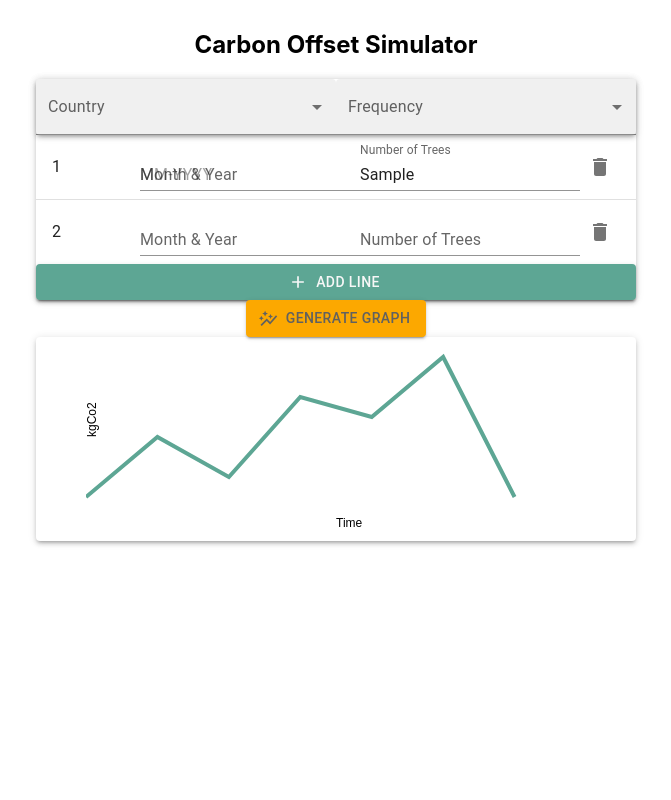
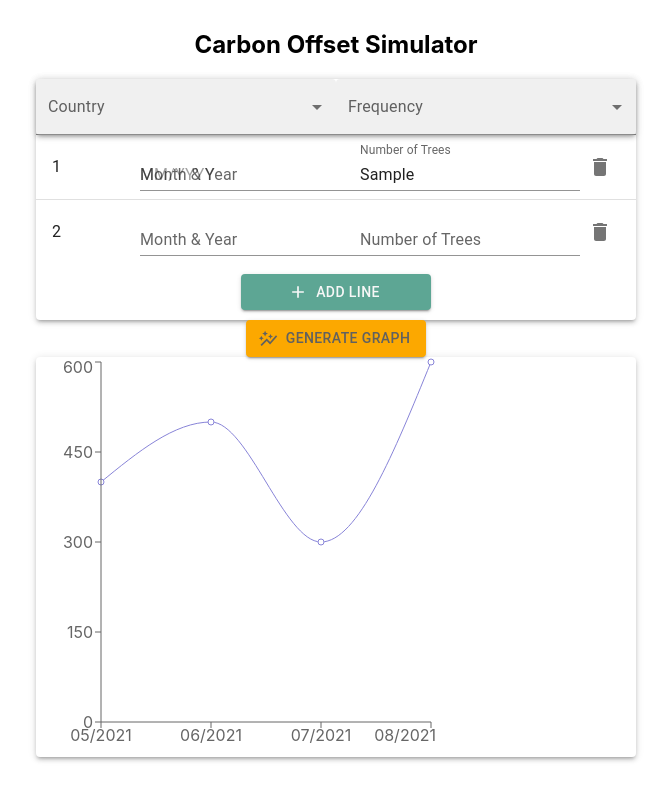
Before and after one commit to TrisRosco/s2z, a React (Create React App) app in the folder s2z/: page / in a window 1280 px wide. Both pictures are taken after typing "Sample", "Sample" into the empty fields and a click on the button "ADD LINE". Shown: the whole page, without its empty margins (304-975 px from the left). Built offline with nearby package versions, Linux system fonts and the light colour scheme.

Commit message:
Remove my graph, now using Recharts

```diff
--- a/s2z/package.json
+++ b/s2z/package.json
@@ -17,6 +17,7 @@
     "react": "^18.2.0",
     "react-dom": "^18.2.0",
     "react-scripts": "5.0.1",
+    "recharts": "^2.9.0",
     "web-vitals": "^2.1.4"
   },
   "scripts": {
--- a/s2z/src/App.js
+++ b/s2z/src/App.js
@@ -1,7 +1,8 @@
 import "./App.css";
 import React, { useState } from "react";
 import ParamInput from "./Components/ParamInput";
-import Graph from "./Components/Graph";
+// import Graph from "./Components/Graph";
+import { LineChart, Line, CartesianGrid, XAxis, YAxis } from "recharts";
 import { createTheme, Paper, ThemeProvider } from "@mui/material";
 import Button from "@mui/material/Button";
 import AutoGraphIcon from "@mui/icons-material/AutoGraph";
@@ -24,13 +25,12 @@ const theme = createTheme({
 });
 
 function App() {
-  const [data, setData] = useState([20, 50, 30, 70, 60, 90, 20]); // Placeholder data
-  const width = 500;
-  const height = 200;
-
-  const updateData = (newData) => {
-    setData(newData);
-  };
+  const [data, setData] = useState([
+    { date: "05/2021", trees: 400 },
+    { date: "06/2021", trees: 500 },
+    { date: "07/2021", trees: 300 },
+    { date: "08/2021", trees: 600 },
+  ]);
 
   return (
     <div className="App">
@@ -38,17 +38,22 @@ function App() {
         <header className="App-header">
           <h2>Carbon Offset Simulator</h2>
         </header>
-        <ParamInput updateData={updateData} />
+        <ParamInput />
         <Button
           color="secondary"
           startIcon={<AutoGraphIcon />}
           variant="contained"
-          onClick={() => console.log("Generating graph")} // placeholder
+          onClick={() => console.log("Generating graph")} //
         >
           <span>Generate Graph</span>
         </Button>
         <Paper elevation={3}>
-          <Graph data={data} width={width} height={height} />
+          <LineChart width={400} height={400} data={data}>
+            <Line type="monotone" dataKey="trees" stroke="#8884d8" />
+            <XAxis dataKey="date" />
+            <YAxis />
+          </LineChart>
+          {/* <Graph data={data} width={width} height={height} /> */}
         </Paper>
       </ThemeProvider>
     </div>
--- a/s2z/src/Components/ParamInput/index.js
+++ b/s2z/src/Components/ParamInput/index.js
@@ -13,22 +13,21 @@ import {
   TextField,
   IconButton,
   Paper,
-  Stack,
 } from "@mui/material";
 import DeleteIcon from "@mui/icons-material/Delete";
 import AddIcon from "@mui/icons-material/Add";
 import { DateField } from "@mui/x-date-pickers/DateField";
 import { LocalizationProvider } from "@mui/x-date-pickers/LocalizationProvider";
-import { AdapterDayjs } from "@mui/x-date-pickers/AdapterDayjs";
+import { AdapterDayjs } from '@mui/x-date-pickers/AdapterDayjs'
 
 function ParamInput() {
   const [lineCount, setLineCount] = useState(1);
-  const [lines, setLines] = useState([{ id: 1, monthYear: "", numTrees: "" }]);
+  const [lines, setLines] = useState([{ id: 1, monthYear: null, numTrees: "" }]);
 
   const handleAddLine = () => {
     const newLineCount = lineCount + 1;
     setLineCount(newLineCount);
-    setLines([...lines, { id: newLineCount, monthYear: "", numTrees: "" }]);
+    setLines([...lines, { id: newLineCount, monthYear: null, numTrees: "" }]);
   };
 
   const handleDeleteLine = (id) => {
@@ -43,6 +42,7 @@ function ParamInput() {
     setLines(updatedLines);
   };
 
+
   const renderLines = () => {
     return lines.map((line) => (
       <div key={line.id}>
@@ -51,8 +51,11 @@ function ParamInput() {
           <LocalizationProvider dateAdapter={AdapterDayjs}>
             <DateField
               label="Month & Year"
-              format="MM-YYYY"
+              value={line.monthYear}
               variant="standard"
+              format="MM/YYYY"
+              onChange={(date) => handleLineChange(line.id, "monthYear", date)}
+              renderInput={(params) => <TextField {...params} variant="standard" />}
             />
           </LocalizationProvider>
           <TextField
@@ -60,14 +63,9 @@ function ParamInput() {
             label="Number of Trees"
             variant="standard"
             value={line.numTrees}
-            onChange={(e) =>
-              handleLineChange(line.id, "numTrees", e.target.value)
-            }
+            onChange={(e) => handleLineChange(line.id, "numTrees", e.target.value)}
           />
-          <IconButton
-            aria-label="delete"
-            onClick={() => handleDeleteLine(line.id)}
-          >
+          <IconButton aria-label="delete" onClick={() => handleDeleteLine(line.id)}>
             <DeleteIcon />
           </IconButton>
         </ListItem>
@@ -91,14 +89,15 @@ function ParamInput() {
           <InputLabel>Frequency</InputLabel>
           <Select className="selector" label="Frequency">
             <MenuItem value={0}>Weekly</MenuItem>
-            <MenuItem value={0}>Monthly</MenuItem>
-            <MenuItem value={0}>Annually</MenuItem>
+            <MenuItem value={1}>Monthly</MenuItem>
+            <MenuItem value={2}>Annually</MenuItem>
           </Select>
         </FormControl>
       </Paper>
       <Table>{renderLines()}</Table>
-      <Stack className="param-input-buttons">
+
         <Button
+          id="add-line-button"
           color="primary"
           startIcon={<AddIcon />}
           variant="contained"
@@ -106,7 +105,7 @@ function ParamInput() {
         >
           <span>Add line</span>
         </Button>
-      </Stack>
+
     </Paper>
   );
 }
--- a/s2z/src/Components/ParamInput/styles.css
+++ b/s2z/src/Components/ParamInput/styles.css
@@ -17,6 +17,12 @@ body{
 #table {
     text-align: center;
 }
+
+#add-line-button {
+    margin: 10px;
+    width: 190px;
+}
+
 .selector{
     width : 300px;
 }
```
Also changed, not shown: s2z/src/Components/Graph/index.js (+7 -7 lines), 1 other file (tests, documents, lock files or other folders).
